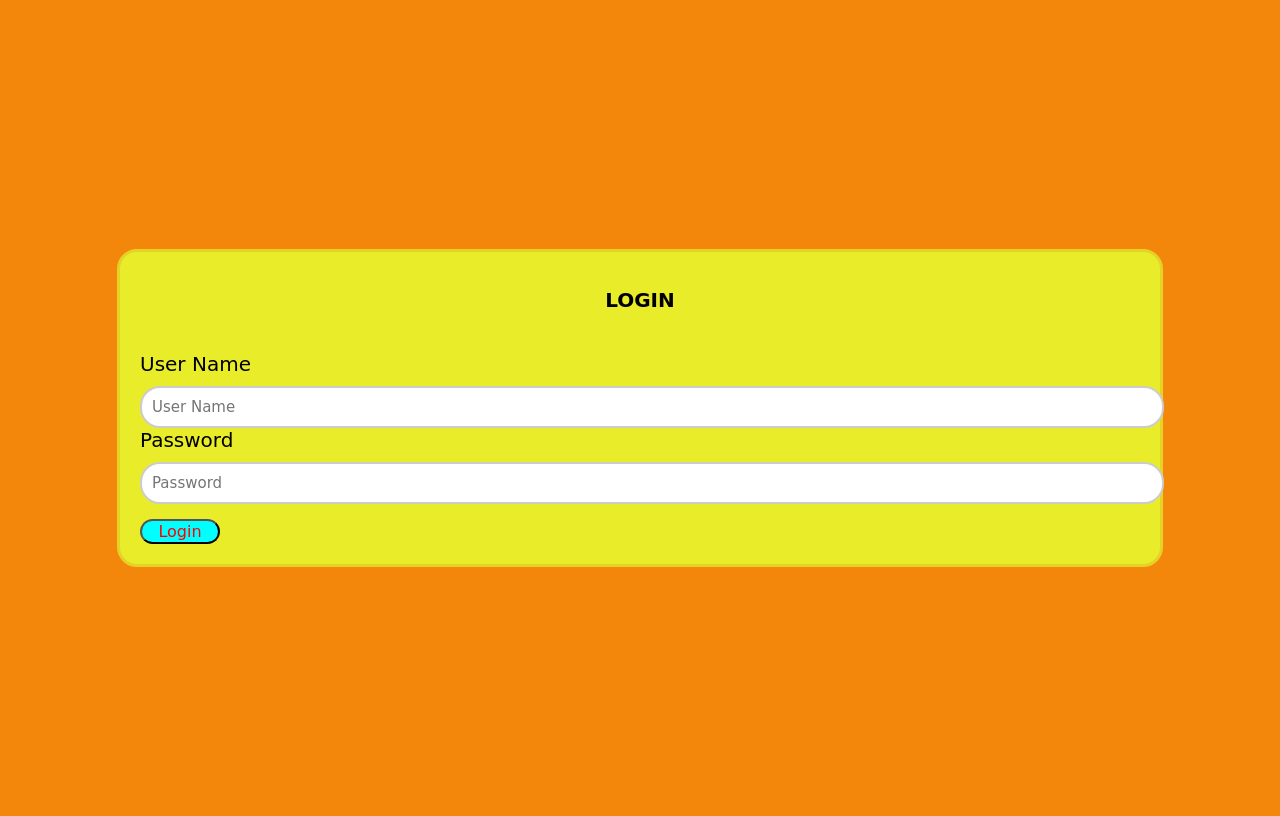
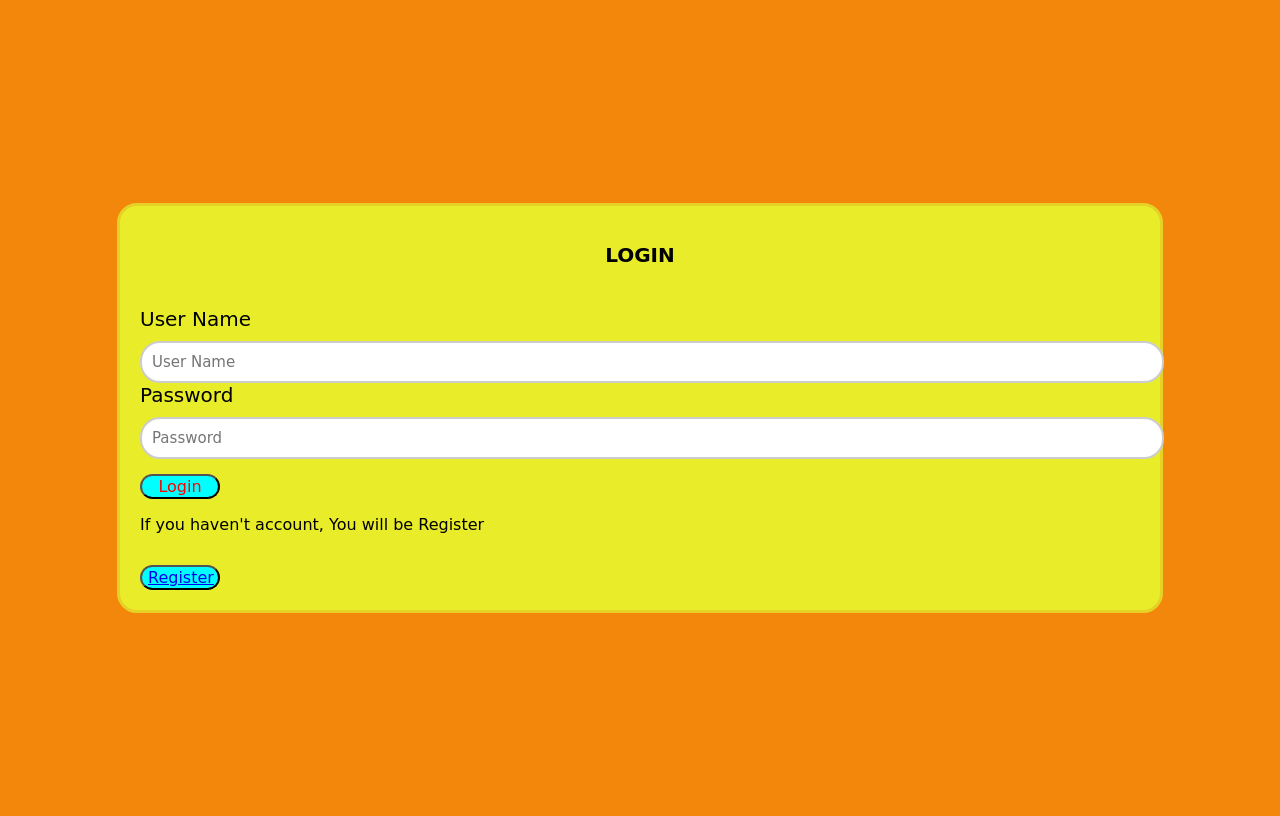
Before and after one commit to Javlonbek-dev/LoginForm, a PHP site: page / in a window 1280 px wide. Run offline with PHP 8.4, Linux system fonts and the light colour scheme.

Commit message:
Code-Rub: Fix code

```diff
--- a/index.php
+++ b/index.php
@@ -4,6 +4,8 @@
     <meta charset="UTF-8">
     <meta name="viewport" content="width=device-width, initial-scale=1.0">
     <link rel="stylesheet" href="style.css">
+    <script src="https://cdn.jsdelivr.net/npm/bootstrap@5.3.2/dist/js/bootstrap.bundle.min.js" integrity="sha384-C6RzsynM9kWDrMNeT87bh95OGNyZPhcTNXj1NW7RuBCsyN/o0jlpcV8Qyq46cDfL" crossorigin="anonymous"></script>
+    <link rel="stylesheet" href="https://cdnjs.cloudflare.com/ajax/libs/font-awesome/6.4.0/css/all.min.css" integrity="sha512-iecdLmaskl7CVkqkXNQ/ZH/XLlvWZOJyj7Yy7tcenmpD1ypASozpmT/E0iPtmFIB46ZmdtAc9eNBvH0H/ZpiBw==" crossorigin="anonymous" referrerpolicy="no-referrer" />
     <title>Document</title>
 </head>
 <body>
@@ -17,6 +19,8 @@
         <label>Password</label>
         <input type="number" name="password" placeholder="Password">
         <button type="submit">Login</button>
+        <p>If you haven't account, You will be Register</p>
+        <button type="submit"><a href="register.php" class="btn btn-dark mb-3">Register</a></button>
     </form>
 </body>
 </html>
```
